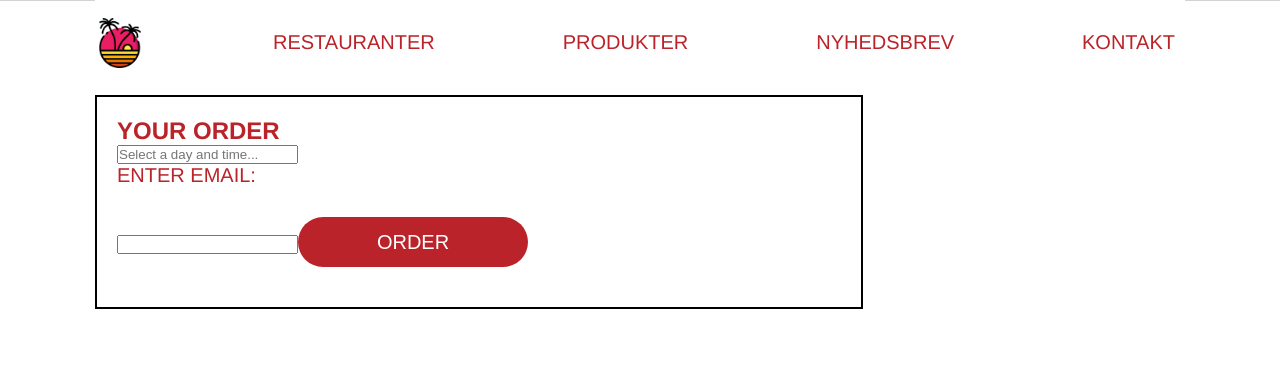
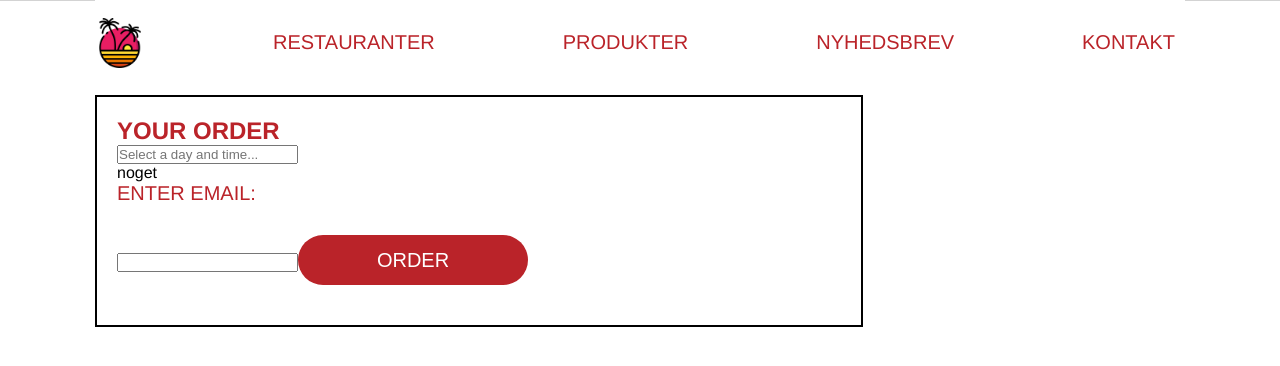
Before and after one commit to NatashaLokiJung/sundown-boulevard, a React (Create React App) app: page /order in a window 1280 px wide. Shown: the top 366 px of the page. Built offline with nearby package versions, Linux system fonts and the light colour scheme.

Commit message:
emergency

```diff
--- a/src/components/Calender.js
+++ b/src/components/Calender.js
@@ -7,6 +7,8 @@ import "react-datepicker/dist/react-datepicker.css";
 
 const Calender = () => {
   const [startDate, setStartDate] = useState(null);
+  const [notes, setNotes] = useState([]);
+  console.log(localStorage.getItem("message"));
   const isWeekday = (date) => {
     const day = getDay(date);
     return day !== 0 && day !== 6;
@@ -19,11 +21,23 @@ const Calender = () => {
     return currentDate.getTime() < selectedDate.getTime();
   };
 
+  const addNote = (e) => {
+    e.preventDefault();
+    const newNote = {
+      id: Math.random().toString(36).substr(2, 9),
+      text: e.target.note.value,
+    };
+    setNotes([...notes, newNote]);
+    e.target.note.value = "";
+  };
+
   return (
+    <>
       <DatePicker
         selected={startDate}
         onChange={(date) => setStartDate(date)}
         filterDate={isWeekday}
+        // onKeyDown={addNote}
         placeholderText="Select a day and time..."
         showTimeSelect
         filterTime={filterPassedTime}
@@ -64,6 +78,11 @@ const Calender = () => {
         ]}
         dateFormat="MMMM d, yyyy h:mm aa"
       />
+      {notes?.map((note) => (
+        <div key={note.id}>{note.text}</div>
+      ))}
+      noget
+    </>
   );
 };
 
--- a/src/components/YourOrder.js
+++ b/src/components/YourOrder.js
@@ -1,15 +1,43 @@
+import React, { useState, useEffect } from "react";
+import { Link } from "@reach/router";
 import Calender from "./Calender";
 
 const YourOrder = () => {
+  localStorage.setItem("message", "saved in browser storage");
+  // sets the value of "message" to be "saved in browser storage"
+
+  console.log(localStorage.getItem("message"));
+  const [notes, setNotes] = useState([]);
+
+  const addNote = (e) => {
+    e.preventDefault();
+    const newNote = {
+      id: Math.random().toString(36).substr(2, 9),
+      text: e.target.note.value,
+    };
+    setNotes([...notes, newNote]);
+    e.target.note.value = "";
+  };
+
+  useEffect(() => {
+    const json = JSON.stringify(notes);
+    localStorage.setItem("notes", json);
+  }, [notes]);
+
   return (
     <section className="contentBox">
       <h2>Your Order</h2>
       <Calender />
-      <form>
+      <form onSubmit={addNote}>
         <h3>Enter email:</h3>
-        <input type="email" />
-        <button className="btn">Order</button>
+        <input type="email" name="note" />
+        <Link to="/receipt">
+          <button className="btn">Order</button>
+        </Link>
       </form>
+      {notes.map((note) => (
+        <div key={note.id}>{note.text}</div>
+      ))}
     </section>
   );
 };
--- a/src/components/YourReceipt.js
+++ b/src/components/YourReceipt.js
@@ -1,8 +1,21 @@
+import React, { useState, useEffect } from "react";
+
 const YourReceipt = () => {
+  const [notes, setNotes] = useState([]);
+  useEffect(() => {
+    const json = localStorage.getItem("notes");
+    const savedNotes = JSON.parse(json);
+    if (savedNotes) {
+      setNotes(savedNotes);
+    }
+  }, []);
   return (
-    <>
+    <section className="contentBox">
       <h2>Your Receipt</h2>
-    </>
+      {notes.map((note) => (
+        <div key={note.id}>{note.text}</div>
+      ))}
+    </section>
   );
 };
 
```
Lines whose indentation alone changed are shown as unchanged.
